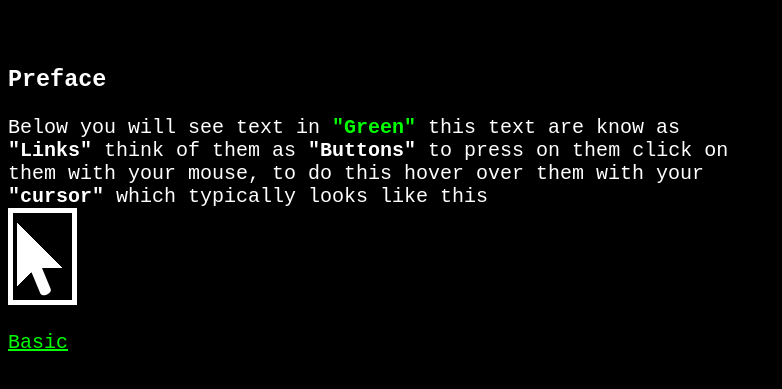
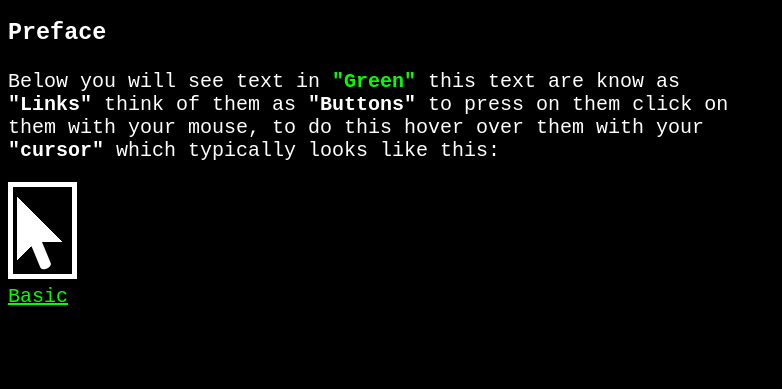
Before and after one commit to rex-williams/learncomputers, a plain HTML site: page index.html in a window 1280 px wide. Shown: the part 171-560 px from the top of the page, without its empty margins (0-782 px from the left). Drawn offline with Linux system fonts and the light colour scheme.

Commit message:
moved img out of p

```diff
--- a/index.html
+++ b/index.html
@@ -9,11 +9,10 @@
     </head>
     <body>
         <h1>Learncomputers</h1>
-  <h2>A website aimed at trying to teach you about computers.</h2><br>
+        <h2>A website aimed at trying to teach you about computers.</h2>
         <h3>Preface</h3>
-  <p>Below you will see text in <span style="color: #00ff00;"><strong>"Green"</strong></span> this text are know as <strong>"Links"</strong> think of them as <strong>"Buttons"</strong> to press on them click on them with your mouse, to do this hover over them with your <strong>"cursor"</strong> which typically looks like this<br>
+        <p>Below you will see text in <span style="color: #00ff00;"><strong>"Green"</strong></span> this text are know as <strong>"Links"</strong> think of them as <strong>"Buttons"</strong> to press on them click on them with your mouse, to do this hover over them with your <strong>"cursor"</strong> which typically looks like this:</p>
         <img style="max-width: 100px;" src="pix/cursor.png"><br>
-  </p>
         <a alt="Cursor" href="./docs/basic.html">Basic</a>
     </body>
 </html>
```
Lines whose indentation alone changed are shown as unchanged.
